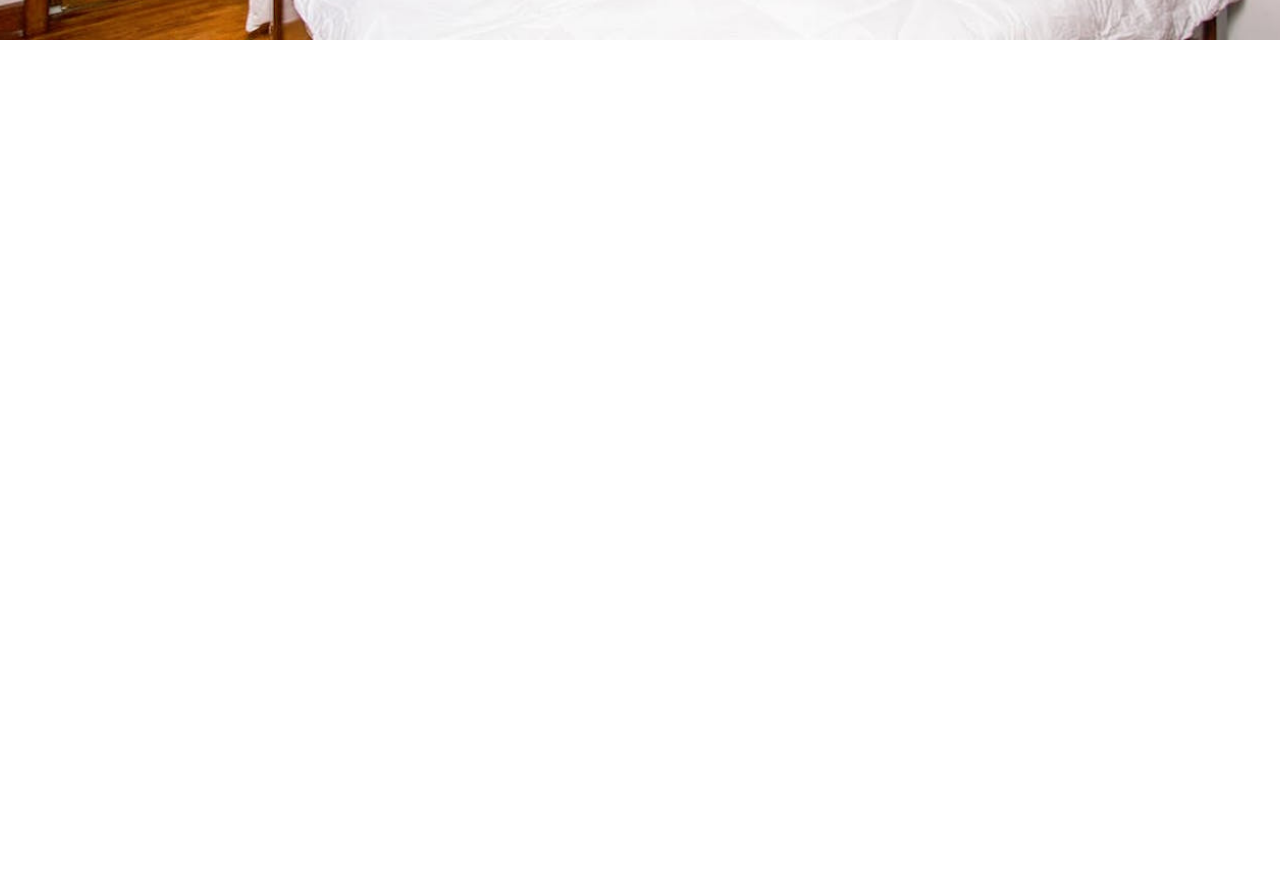
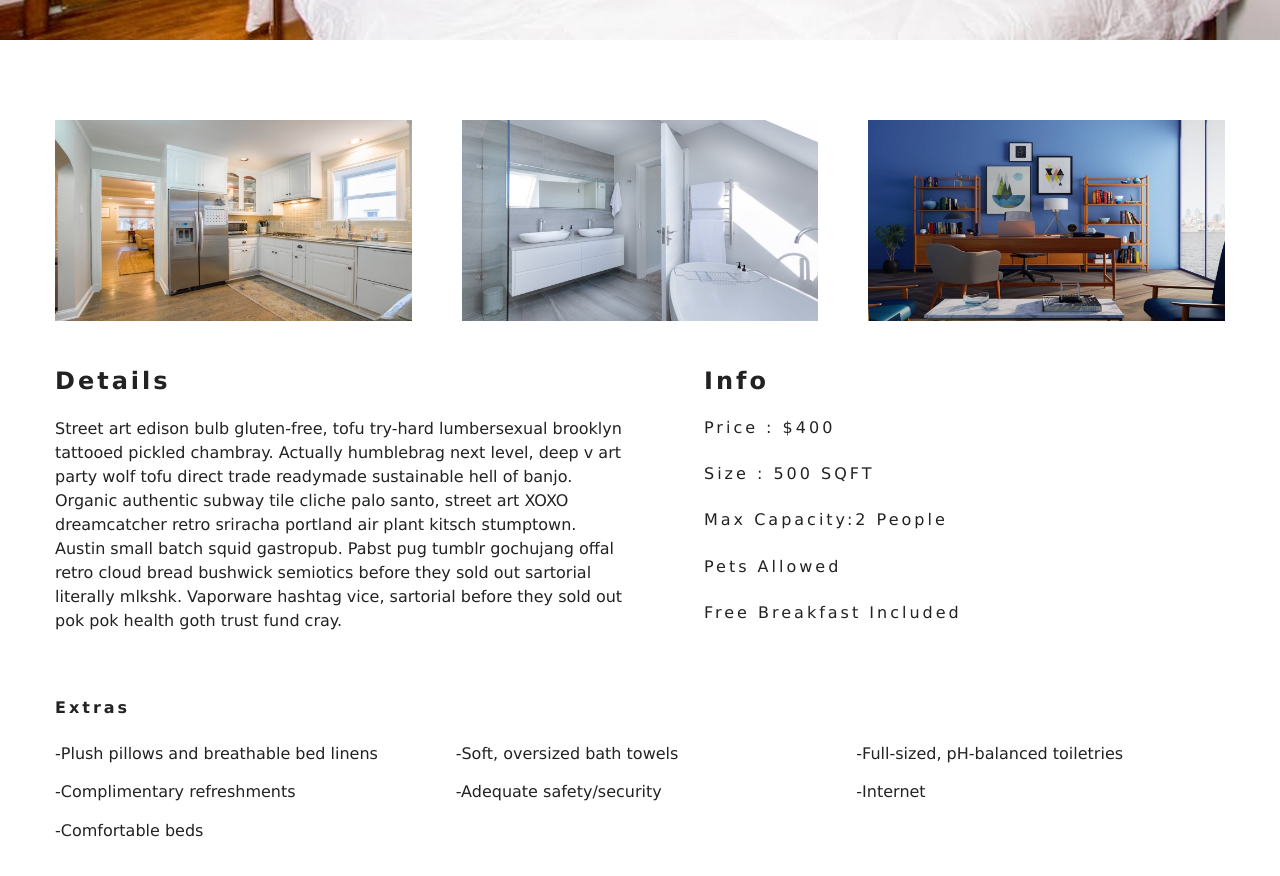
Before and after one commit to stharuma/resortReactApp, a React (Create React App) app: page /rooms/double-deluxe in a window 1280 px wide. Shown: the part 760-1636 px from the top of the page. Before the commit the page ends 800 px from the top, so only its background shows below. Built offline with nearby package versions, Linux system fonts and the light colour scheme.

Commit message:
added more feature in single Room page

```diff
--- a/src/components/StyledHero.js
+++ b/src/components/StyledHero.js
@@ -3,12 +3,10 @@
 
 const StyledHero = styled.header`
   min-height: calc(100vh - 66px);
-  background: url(${props=>props.img})
-  center/cover
-  no-repeat;
+  background: url(${props=>props.img?props.img:defaultImg})
+  center/cover no-repeat;
   display: flex;
   align-items: center;
   justify-content: center;
   `;
-
-  export default StyledHero;
+export default StyledHero;
--- a/src/pages/SingleRoom.js
+++ b/src/pages/SingleRoom.js
@@ -44,14 +44,51 @@
       images
     } = room;
 
+     const [mainImg, ...defaultImg] = images;
     return (
-      <StyledHero img={images[0] || this.state.defaultBcg}>
+      <>
+      <StyledHero img={mainImg || this.state.defaultBcg}>
         <Banner title={`${name} room`}>
           <Link to="/rooms" className="btn-primary">
             back to rooms
           </Link>
         </Banner>
       </StyledHero>
+      <section className="single-room">
+        <div className="single-room-images">
+        {defaultImg.map((item, index)=>{
+          return <img key={index} src={item} alt={name}/>
+        })}
+        </div>
+        <div className="single-room-info">
+         <article className="desc">
+         <h3>details</h3>
+         <p>{description}</p>
+         </article>
+         <article className="info">
+         <h3>info</h3>
+         <h6>price : ${price}</h6>
+         <h6>size : {size} SQFT</h6>
+         <h6>
+         max capacity:{
+           capacity>1 ? `${capacity} people`:`${capacity} person`
+         }
+         </h6>
+         <h6>{pets ? "pets allowed" : "no pets allowed"}</h6>
+         <h6>{breakfast && "free breakfast included"}</h6>
+         </article>
+        </div>
+      </section>
+      <section className="room-extras">
+       <h6>extras</h6>
+       <ul className="extras">
+        {extras.map((item, index)=>{
+          return <li key={index}>-{item}</li>
+        })}
+       </ul>
+      </section>
+
+      </>
     );
   }
 }
```
